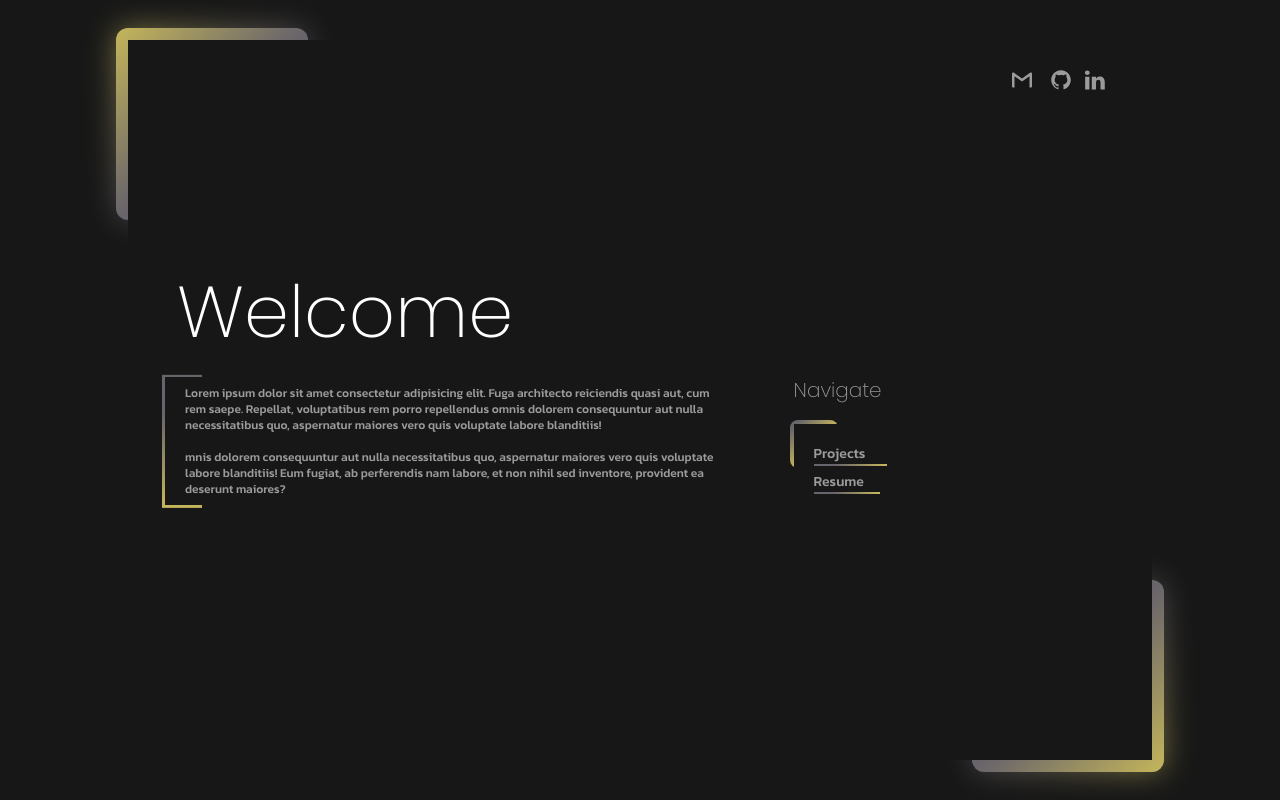
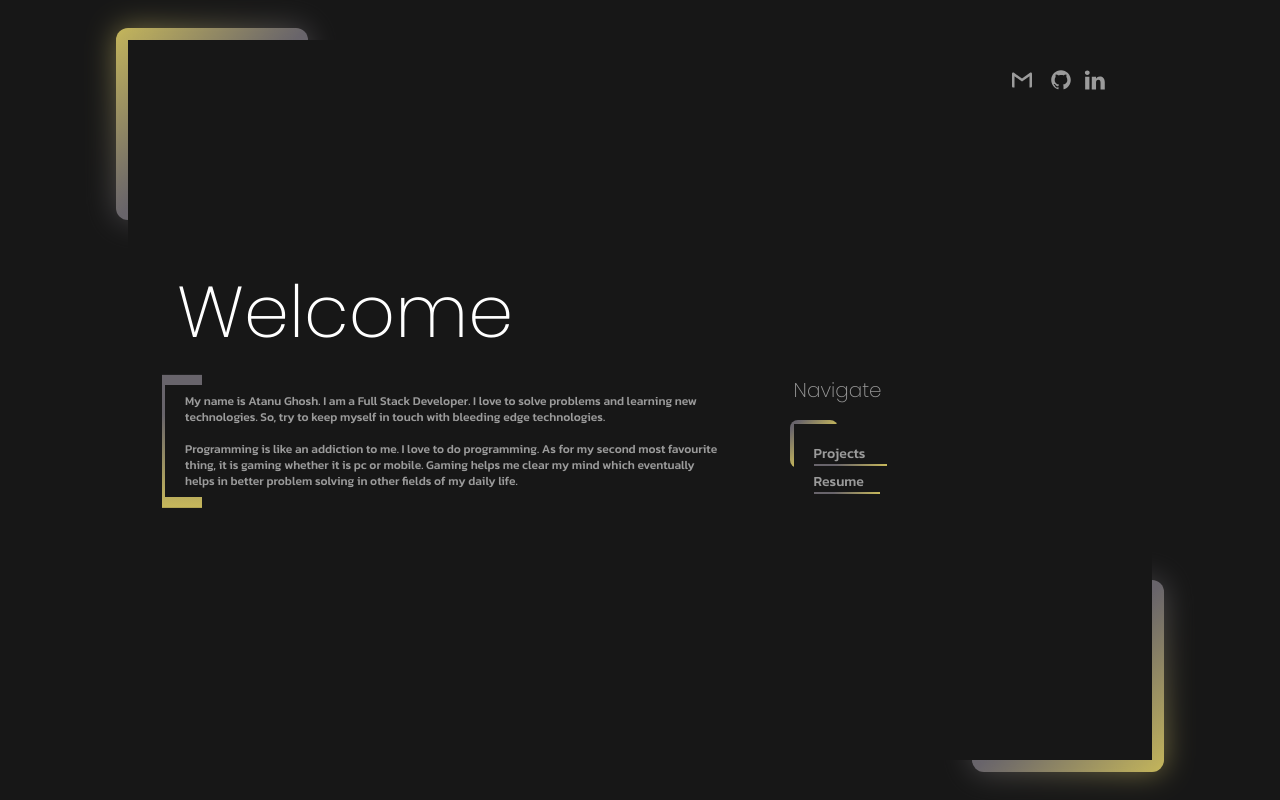
Before and after one commit to Azzpect/Portfolio, a Next.js app: page / in a window 1280 px wide. Shown: the top 800 px of the page. Built offline with nearby package versions, Linux system fonts and the light colour scheme.

Commit message:
edited about text

```diff
--- a/src/app/page.tsx
+++ b/src/app/page.tsx
@@ -65,9 +65,11 @@ export default function Home() {
             <div className="py-3 px-2 relative w-full h-2/3">
               <div className="absolute top-1/2 -translate-y-1/2 -left-[3px] w-10 h-4/5 bg-gradient-to-b from-[#68646b] from-30% to-[#c7b85b]"></div>
               <div className="absolute left-0 top-1/2 -translate-y-1/2 bg-primaryBgColor">
-                <p className={`text-[#9b9b9b] text-xs py-2 px-5 ${kanit.className}`}>Lorem ipsum dolor sit amet consectetur adipisicing elit. Fuga architecto reiciendis quasi aut, cum rem saepe. Repellat, voluptatibus rem porro repellendus omnis dolorem consequuntur aut nulla necessitatibus quo, aspernatur maiores vero quis voluptate labore blanditiis!
+                <p className={`text-[#9b9b9b] text-xs py-2 px-5 ${kanit.className}`}>
+                    My name is Atanu Ghosh. I am a Full Stack Developer. I love to solve problems and learning new technologies. So, try to keep myself in touch with bleeding edge technologies.
                 </p>
-                <p className={`text-[#9b9b9b] text-xs py-2 px-5 ${kanit.className}`}>mnis dolorem consequuntur aut nulla necessitatibus quo, aspernatur maiores vero quis voluptate labore blanditiis! Eum fugiat, ab perferendis nam labore, et non nihil sed inventore, provident ea deserunt maiores?
+                <p className={`text-[#9b9b9b] text-xs py-2 px-5 ${kanit.className}`}>
+                  Programming is like an addiction to me. I love to do programming. As for my second most favourite thing, it is gaming whether it is pc or mobile. Gaming helps me clear my mind which eventually helps in better problem solving in other fields of my daily life.
                 </p>
               </div>
             </div>
```
